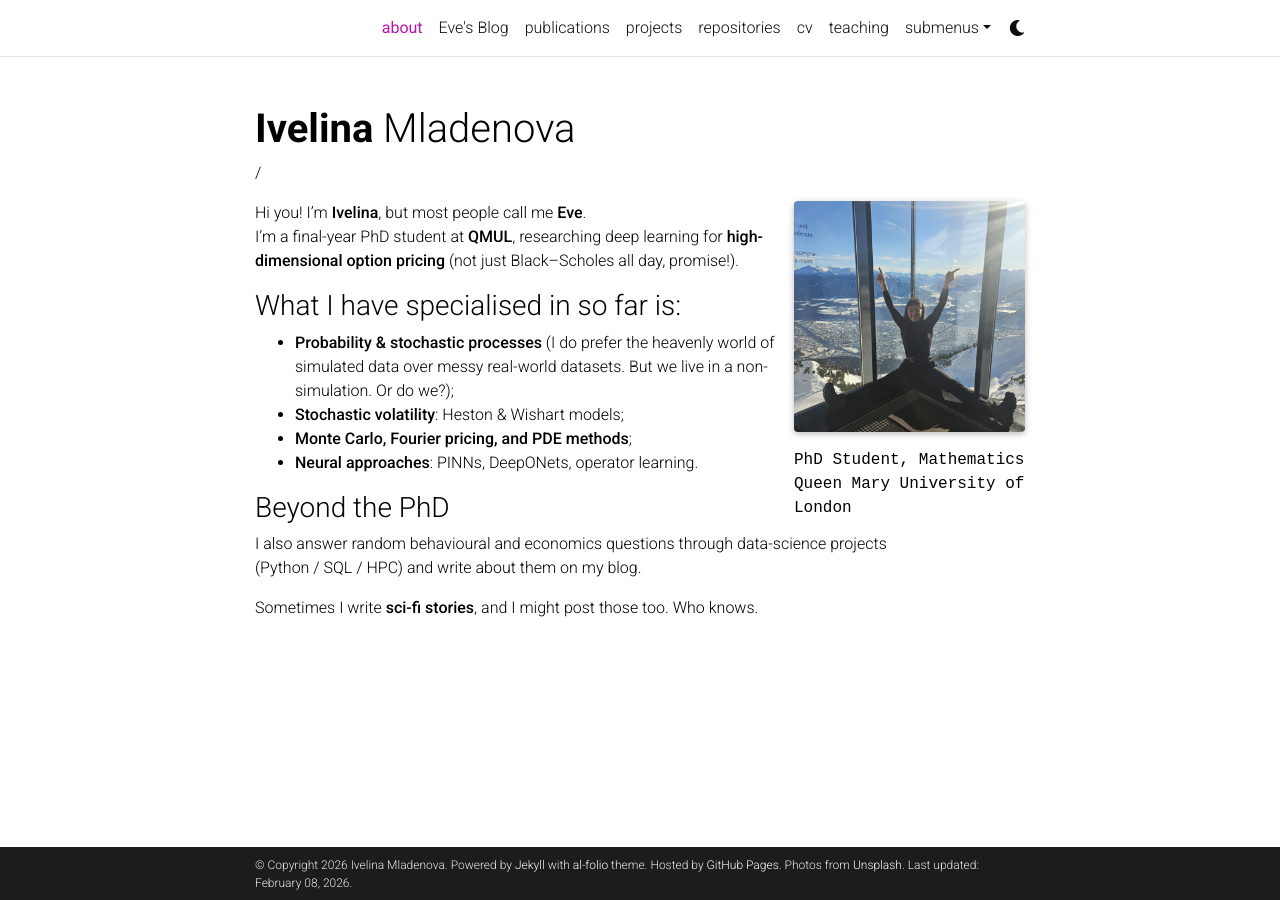
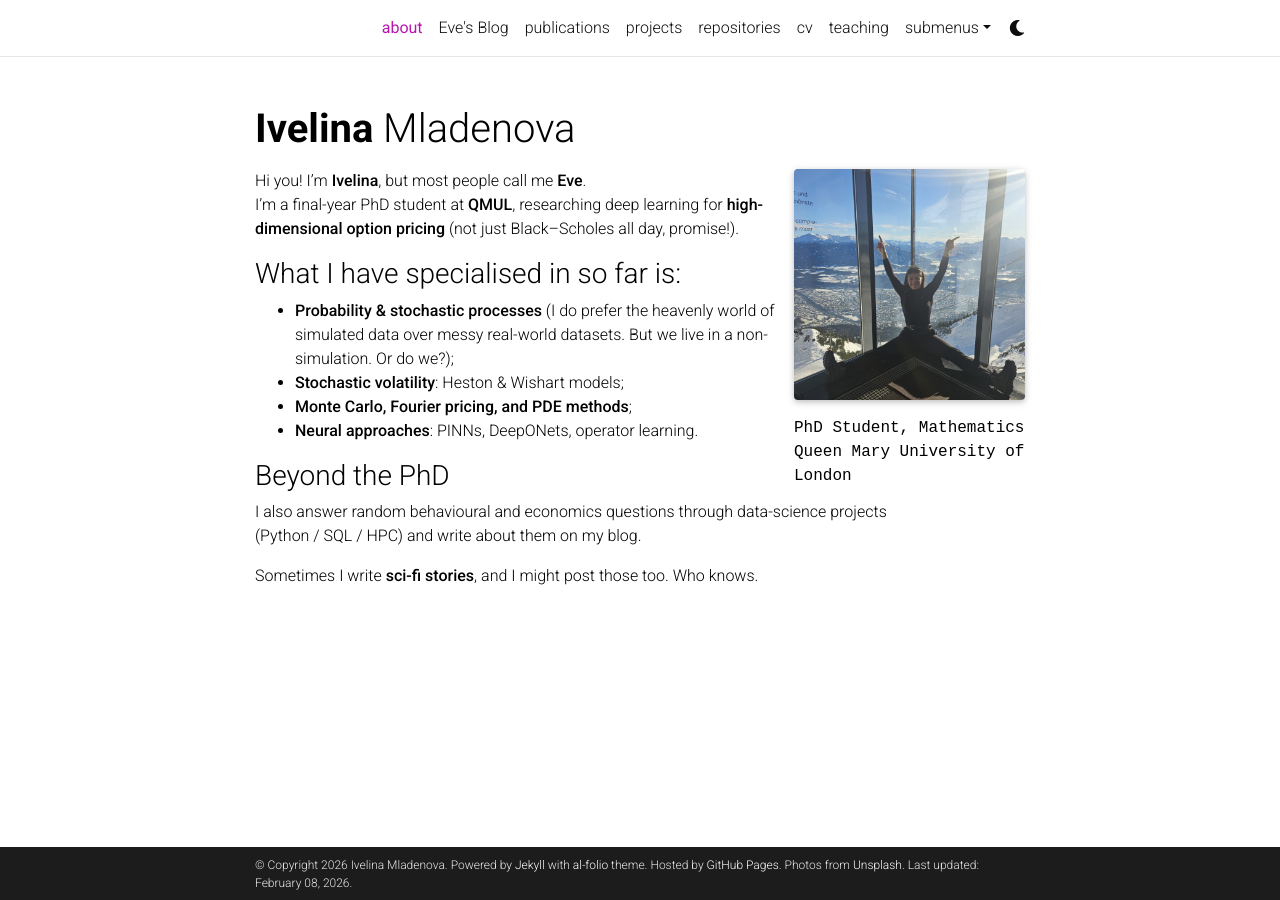
Before and after one commit to Ivelina0/Ivelina0.github.io, a Jekyll site: the page built from _pages/about.md, in a window 1280 px wide. Built offline with Jekyll 4.4.1, drawn with Linux system fonts in a browser that asks for light colours; full-size pictures stand in for the smaller copies a plugin makes; comment, search, counter and statistics services are not loaded; a style sheet for code colours, icons or effects is not loaded.

```diff
--- a/_pages/about.md
+++ b/_pages/about.md
@@ -2,7 +2,7 @@
 layout: about
 title: about
 permalink: /
-subtitle: /
+subtitle:
 
 profile:
   align: right
```
